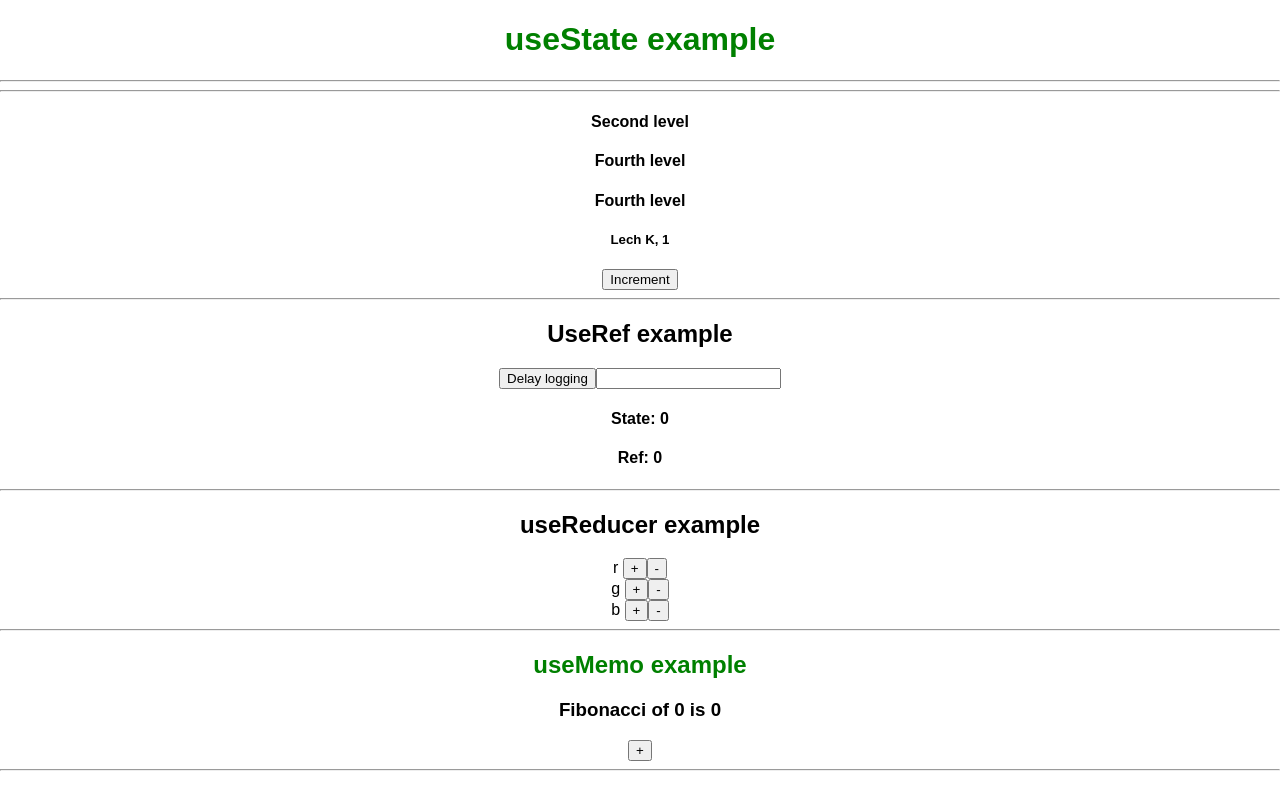
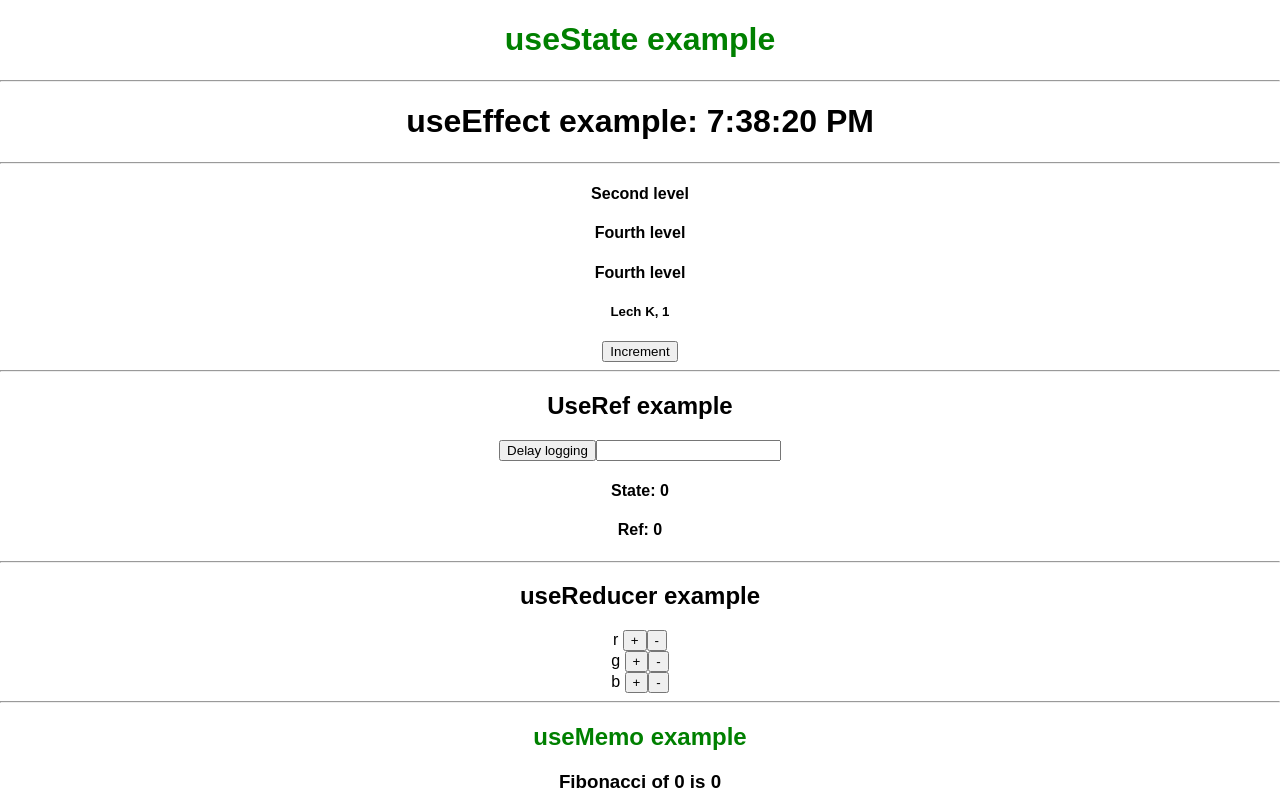
Before and after one commit to marcinkos1910/use_react, a React (Create React App) app: page / in a window 1280 px wide. Shown: the top 796 px of the page. Built offline with nearby package versions, Linux system fonts and the light colour scheme.

Commit message:
fix of Effect component

```diff
--- a/src/App.js
+++ b/src/App.js
@@ -12,7 +12,7 @@ function App() {
     <div className="App">
       <StateComponent/>
       <hr/>
-      {/* <EffectComponent/> */}
+      <EffectComponent/>
       <hr/>
       <ContextComponent/>
       <hr/>
--- a/src/components/Effect.jsx
+++ b/src/components/Effect.jsx
@@ -13,7 +13,7 @@ function EffectComponent() {
     })
 
     return (
-        <h1>useEffect example: {time.toLocaleTimeString}</h1>
+        <h1>useEffect example: {time.toLocaleTimeString()}</h1>
     )
 }
 
```
